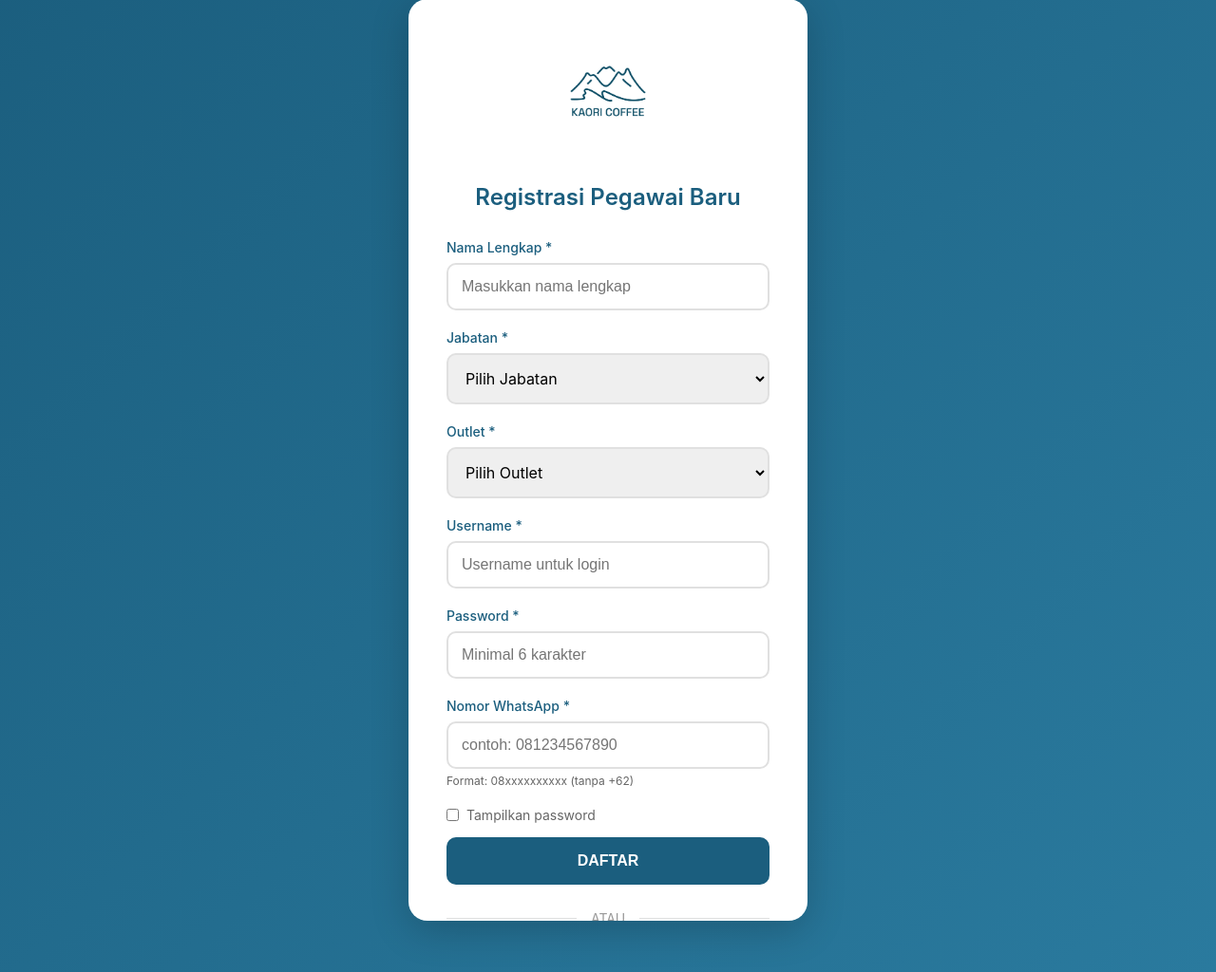
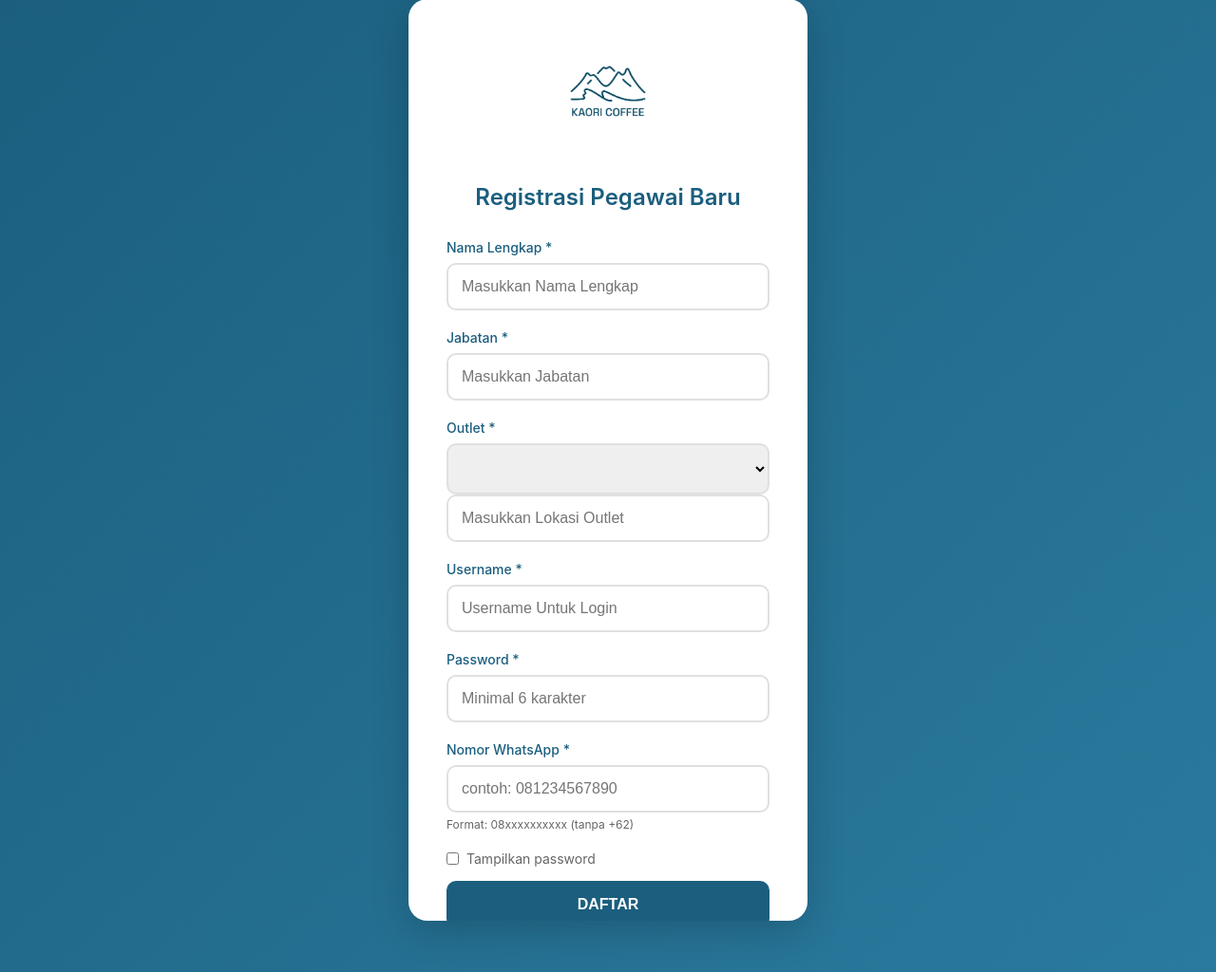
Before and after one commit to galihganji-web/kaori2, a Flask app: page /register in a window 1280 px wide. Shown: the part 55-1079 px from the top of the page at 95% size. Run offline with Flask 3, Linux system fonts and the light colour scheme; lists and menus that the app fills with data are empty; parts of the project's set-up code (start-up, migrations or seed data) failed here and were passed over.

Commit message:
Update form fields in register.html for consistency

```diff
--- a/templates/register.html
+++ b/templates/register.html
@@ -33,38 +33,24 @@
             <form method="POST" action="{{ url_for('register') }}">
                 <div class="form-group">
                     <label>Nama Lengkap *</label>
-                    <input type="text" name="nama_panjang" placeholder="Masukkan nama lengkap" required>
+                    <input type="text" name="nama_panjang" placeholder="Masukkan Nama Lengkap" required>
                 </div>
 
                 <div class="form-group">
                     <label>Jabatan *</label>
-                    <select name="jabatan" required>
-                        <option value="">Pilih Jabatan</option>
-                        <option value="Barista">Barista</option>
-                        <option value="Kasir">Kasir</option>
-                        <option value="Kitchen Staff">Kitchen Staff</option>
-                        <option value="Server">Server</option>
-                        <option value="Supervisor">Supervisor</option>
-                        <option value="Manager">Manager</option>
-                    </select>
+                    <input type="text" jabatan="jabatan" placeholder="Masukkan Jabatan" required>
                 </div>
 
                 <div class="form-group">
                     <label>Outlet *</label>
                     <select name="outlet" required>
-                        <option value="">Pilih Outlet</option>
-                        <option value="Kaori Coffee - Sudirman">Kaori Coffee - Sudirman</option>
-                        <option value="Kaori Coffee - Senayan">Kaori Coffee - Senayan</option>
-                        <option value="Kaori Coffee - Menteng">Kaori Coffee - Menteng</option>
-                        <option value="Kaori Coffee - PIK">Kaori Coffee - PIK</option>
-                        <option value="Kaori Coffee - BSD">Kaori Coffee - BSD</option>
-                        <option value="HQ">HQ (Head Office)</option>
+                      <input type="text" outlet="lokasi_outlet" placeholder="Masukkan Lokasi Outlet" required>
                     </select>
                 </div>
 
                 <div class="form-group">
                     <label>Username *</label>
-                    <input type="text" name="username" placeholder="Username untuk login" required>
+                    <input type="text" name="username" placeholder="Username Untuk Login" required>
                 </div>
 
                 <div class="form-group">
```
